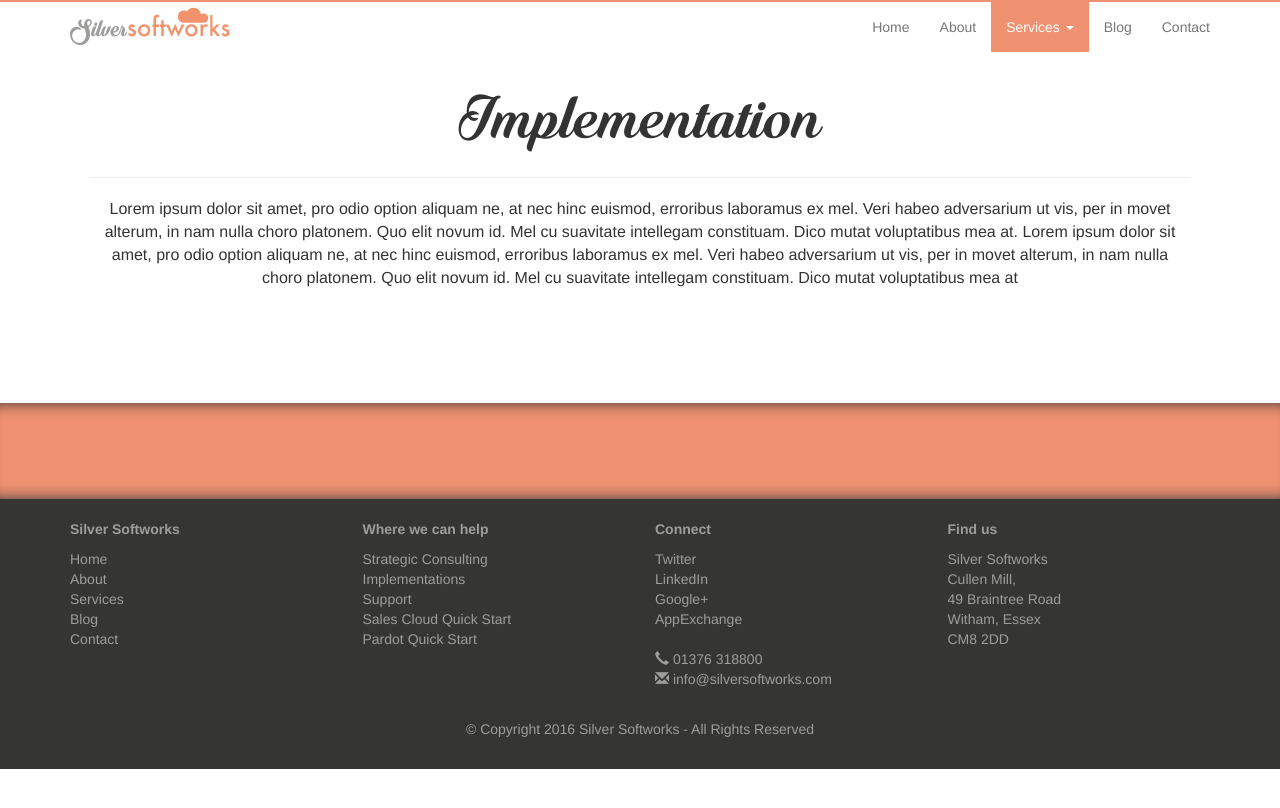
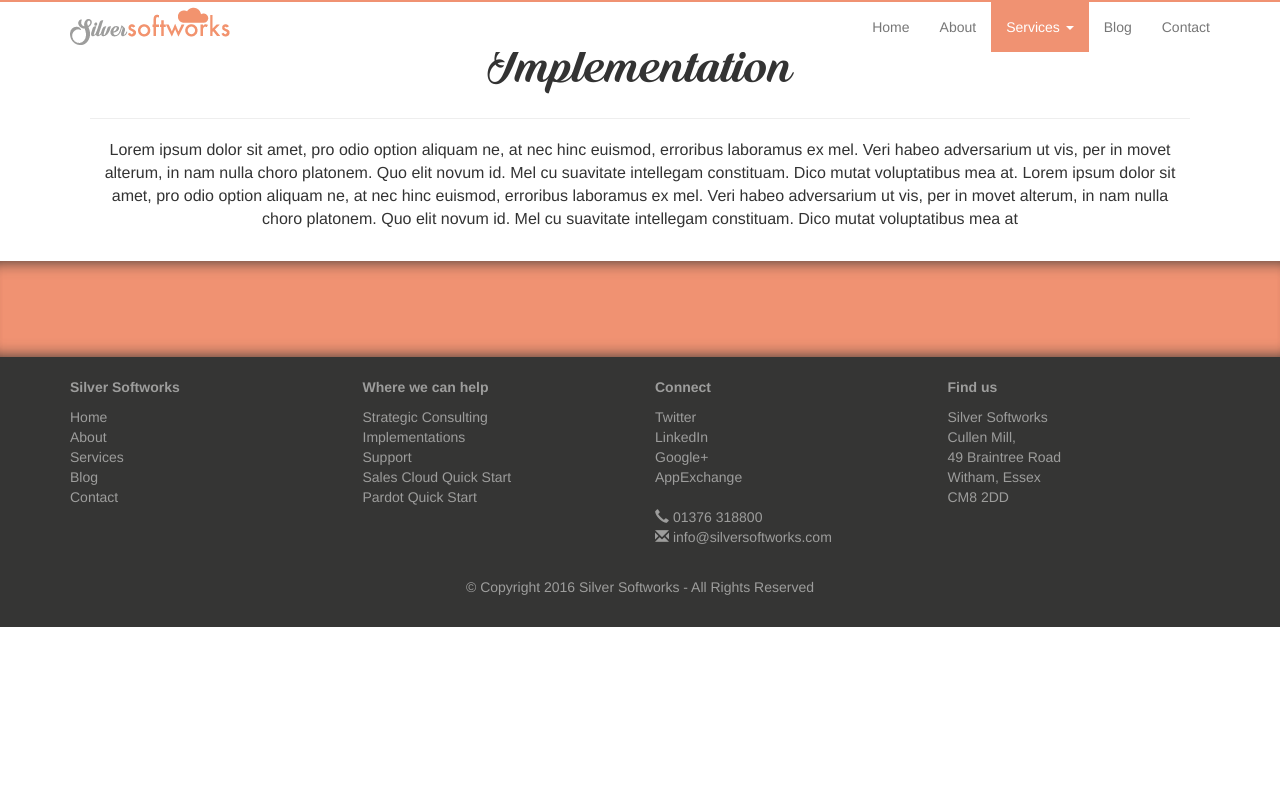
Before and after one commit to ThomasDavidPacker/Silver-Softworks, a Jekyll site: the page built from implementations.html, in a window 1280 px wide. Shown: the top 808 px of the page. Built offline with Jekyll 4.4.1, drawn with Linux system fonts in a browser that asks for light colours.

Commit message:
Updates
Updates

```diff
--- a/css/style.css
+++ b/css/style.css
@@ -394,7 +394,7 @@
 
 .c_header_large
 {
-	font-size: 63px;
+	font-size: 53px;
 }
 
 .c_address
@@ -507,7 +507,6 @@ img
 {
 	padding: 20px;
 	border-left: 5px solid #f09272;
-
 }
 
 .c_post_header a
--- a/implementations.html
+++ b/implementations.html
@@ -4,7 +4,7 @@ layout: default
 
 
 <div id="main-content">
-	<div class="jumbotron" id="c_jumbotron_full_width_white">
+	<div id="c_jumbotron_full_width_white">
 		<div class="container">
 			<div class="row">
 				<div class="col-md-12">
```
